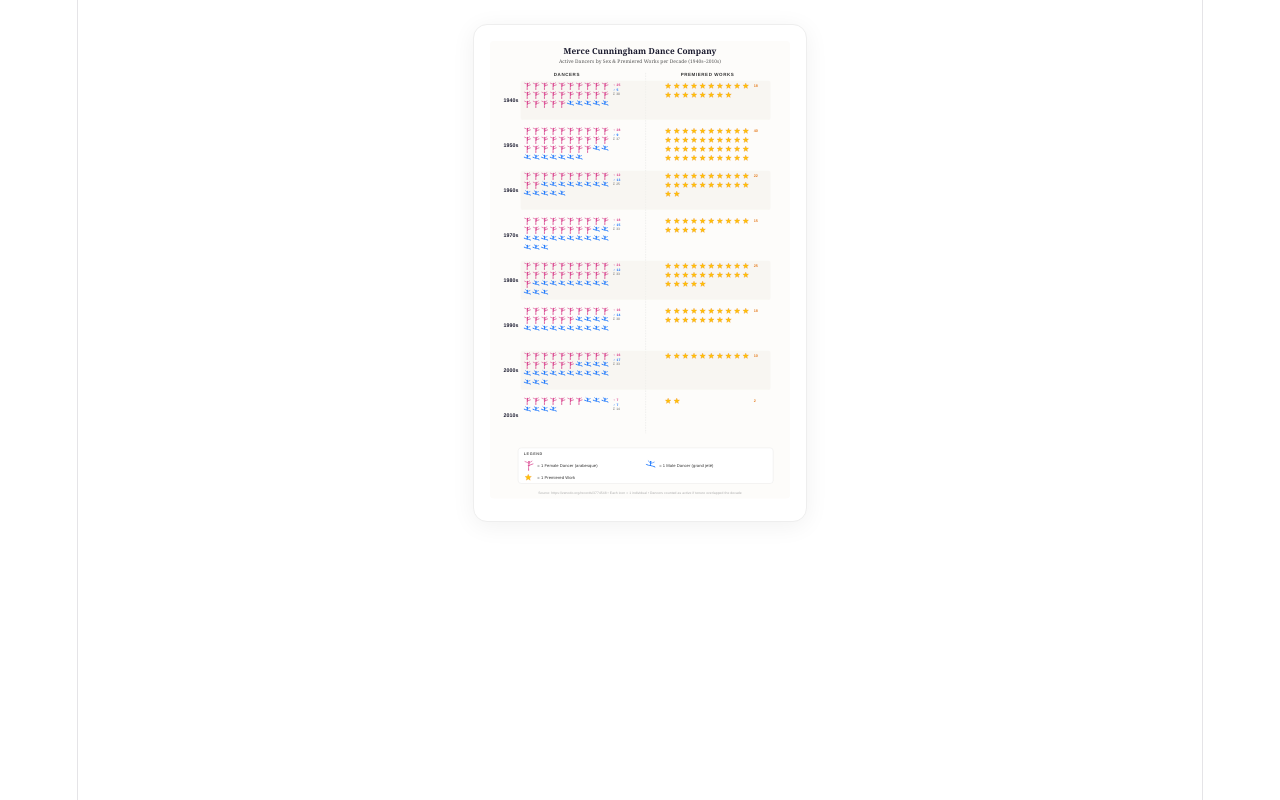
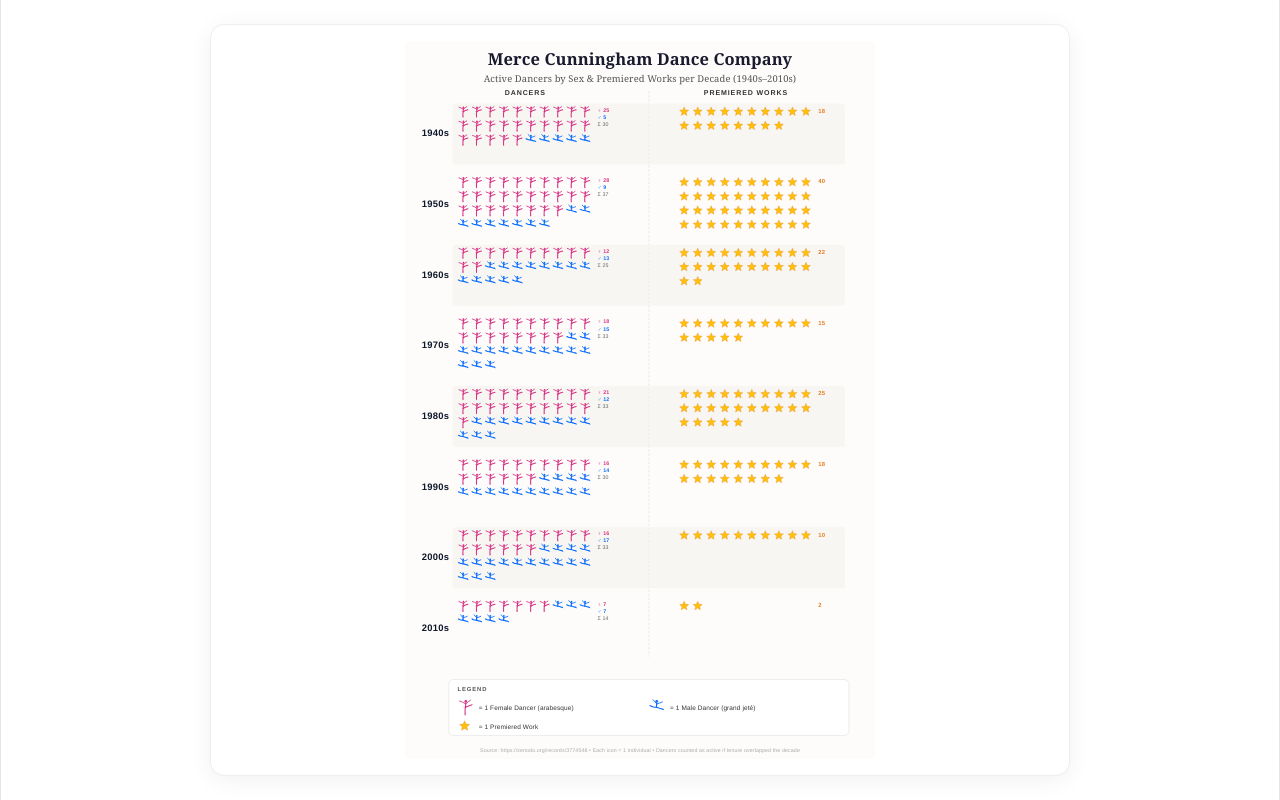
Before and after one commit to unguisdraconis/cunningham-pictogram, a React (Vite) app: page / in a window 1280 px wide. Built offline with nearby package versions, Linux system fonts and the light colour scheme.

Commit message:
update index.html and App.jsx with new data source and legend position; add deploy script and homepage to package.json;

```diff
--- a/src/App.jsx
+++ b/src/App.jsx
@@ -67,10 +67,10 @@
     svg
       .append("text")
       .attr("x", totalWidth / 2)
-      .attr("y", 35)
+      .attr("y", 40)
       .attr("text-anchor", "middle")
       .attr("font-family", "'Georgia', 'Times New Roman', serif")
-      .attr("font-size", 22)
+      .attr("font-size", 28)
       .attr("font-weight", "bold")
       .attr("fill", "#1a1a2e")
       .text("Merce Cunningham Dance Company");
@@ -78,10 +78,10 @@
     svg
       .append("text")
       .attr("x", totalWidth / 2)
-      .attr("y", 58)
+      .attr("y", 70)
       .attr("text-anchor", "middle")
       .attr("font-family", "'Georgia', 'Times New Roman', serif")
-      .attr("font-size", 13)
+      .attr("font-size", 16)
       .attr("fill", "#555")
       .text("Active Dancers by Sex & Premiered Works per Decade (1940s–2010s)");
 
@@ -324,9 +324,10 @@
         .attr("text-anchor", "end")
         .attr("dominant-baseline", "middle")
         .attr("font-family", "'Helvetica Neue', Arial, sans-serif")
-        .attr("font-size", 14)
+        .attr("font-size", 16)
         .attr("font-weight", "bold")
-        .attr("fill", "#1a1a2e")
+        .attr("fill", "#0f172a")
+        .attr("letter-spacing", "0.5px")
         .text(d.decade);
 
       // Alternating row background
@@ -504,16 +505,22 @@
   return (
     <div
       style={{
+        width: "100%",
         maxWidth: "860px",
+        height: "calc(100vh - 48px)",
         margin: "24px auto",
         padding: "16px",
         background: "#ffffff",
         borderRadius: "14px",
         boxShadow: "0 4px 24px rgba(0,0,0,0.06)",
         border: "1px solid #eee",
+        boxSizing: "border-box",
       }}
     >
-      <svg ref={svgRef} />
+      <svg
+        ref={svgRef}
+        style={{ width: "100%", height: "100%", display: "block" }}
+      />
     </div>
   );
 };
--- a/src/index.css
+++ b/src/index.css
@@ -11,8 +11,8 @@
   --shadow:
     rgba(0, 0, 0, 0.1) 0 10px 15px -3px, rgba(0, 0, 0, 0.05) 0 4px 6px -2px;
 
-  --sans: system-ui, 'Segoe UI', Roboto, sans-serif;
-  --heading: system-ui, 'Segoe UI', Roboto, sans-serif;
+  --sans: system-ui, "Segoe UI", Roboto, sans-serif;
+  --heading: system-ui, "Segoe UI", Roboto, sans-serif;
   --mono: ui-monospace, Consolas, monospace;
 
   font: 18px/145% var(--sans);
@@ -55,12 +55,12 @@
 }
 
 #root {
-  width: 1126px;
+  width: 100%;
   max-width: 100%;
   margin: 0 auto;
   text-align: center;
   border-inline: 1px solid var(--border);
-  min-height: 100svh;
+  min-height: auto;
   display: flex;
   flex-direction: column;
   box-sizing: border-box;
```
